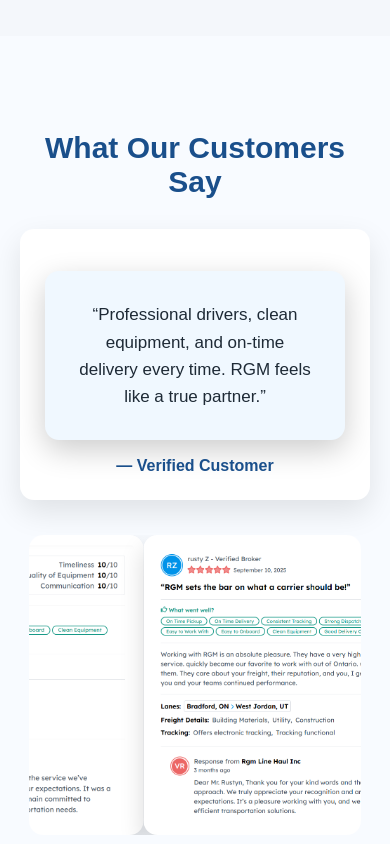
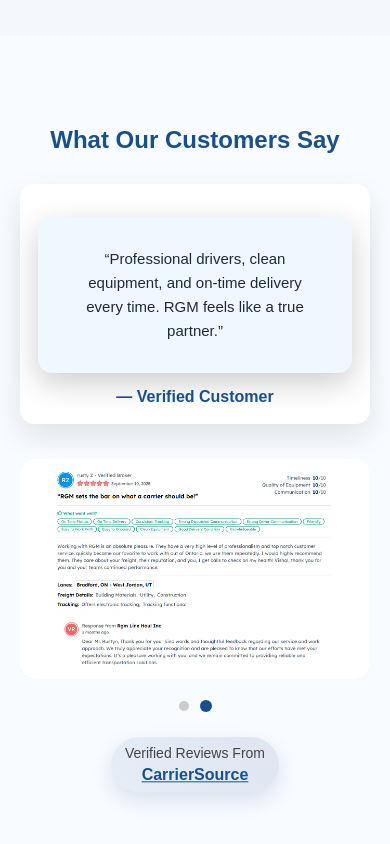
Before and after one commit to MrVenom786/rgm-web-frontend, a React (Create React App) app: page /solutions in a window 390 px wide. Shown: the part 6720-7564 px from the top of the page. Built offline with nearby package versions, Linux system fonts and the light colour scheme.

Commit message:
Update Solutions.css

```diff
--- a/src/styles/Solutions.css
+++ b/src/styles/Solutions.css
@@ -302,3 +302,37 @@
   50% { transform: translateY(-4px); }
   100% { transform: translateY(0px); }
 }
+/* ================= MOBILE FIX FOR REVIEW SLIDER ================= */
+
+@media (max-width: 600px) {
+
+  .review-slider-wrapper {
+    width: 100%;
+    max-width: 100%;
+  }
+
+  .review-slide img {
+    height: 220px;          /* smaller height for mobile */
+    object-fit: contain;    /* keeps full image visible */
+    padding: 6px;
+  }
+
+  .review-box {
+    padding: 18px;
+  }
+
+  .review-text {
+    font-size: 15px;
+  }
+
+  .solutions-reviews h2 {
+    font-size: 24px;
+  }
+
+  .review-source {
+    flex-direction: column;
+    gap: 5px;
+    padding: 8px 14px;
+  }
+
+}
```
